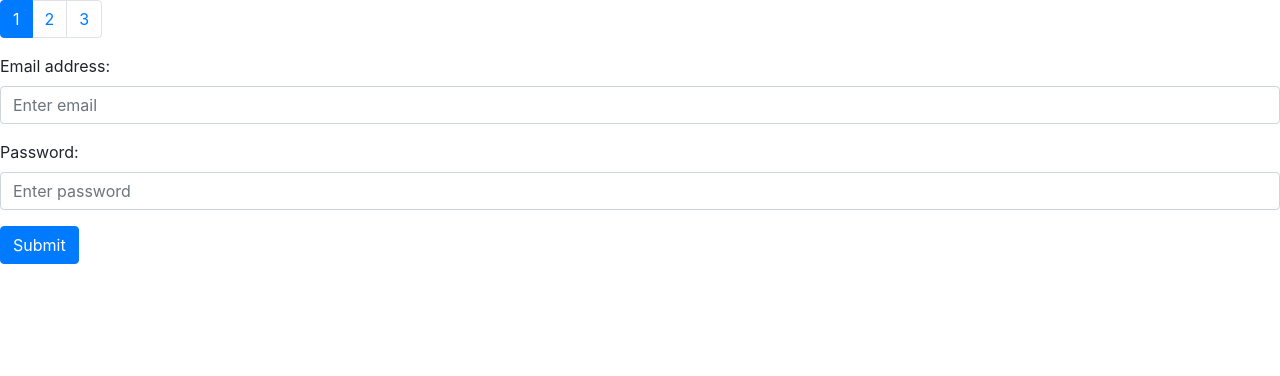
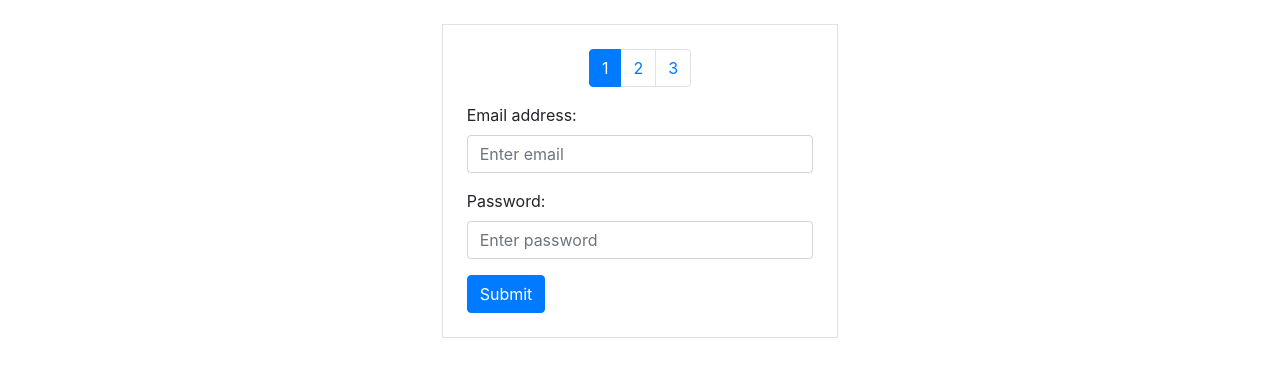
Before and after one commit to MrBanja/web_lab_1, a Vue app: page / in a window 1280 px wide. Shown: the top 376 px of the page. Built offline with nearby package versions, Linux system fonts and the light colour scheme.

Commit message:
feat: Justify by center

```diff
--- a/src/App.vue
+++ b/src/App.vue
@@ -1,6 +1,12 @@
 <template>
   <div id="app">
-    <ul class="pagination">
+    <div class="log-in">
+      <div class="container-fluid mt-4">
+        <div class="row">
+          <div class="col"></div>
+          <div class="col justify-content-center">
+            <div class="container border p-4">
+              <ul class="pagination justify-content-center">
                 <li class="page-item" :class="{' active': formNum === 1}"><a class="page-link" href="#" @click="changeFormNum(1)">1</a></li>
                 <li class="page-item" :class="{' active': formNum === 2}"><a class="page-link" href="#" @click="changeFormNum(2)">2</a></li>
                 <li class="page-item" :class="{' active': formNum === 3}"><a class="page-link" href="#" @click="changeFormNum(3)">3</a></li>
@@ -9,6 +15,12 @@
               <template v-if="formNum === 2"><SecondForm/></template>
               <template v-if="formNum === 3"><ThirdForm/></template>
               <button type="submit" class="btn btn-primary" @click="nextForm()">Submit</button>
+            </div>
+          </div>
+          <div class="col"></div>
+        </div>
+      </div>
+    </div>
   </div>
 </template>
 
```
Also changed, not shown: 5 other files (tests, documents, lock files or other folders). Lines whose indentation alone changed are shown as unchanged.
